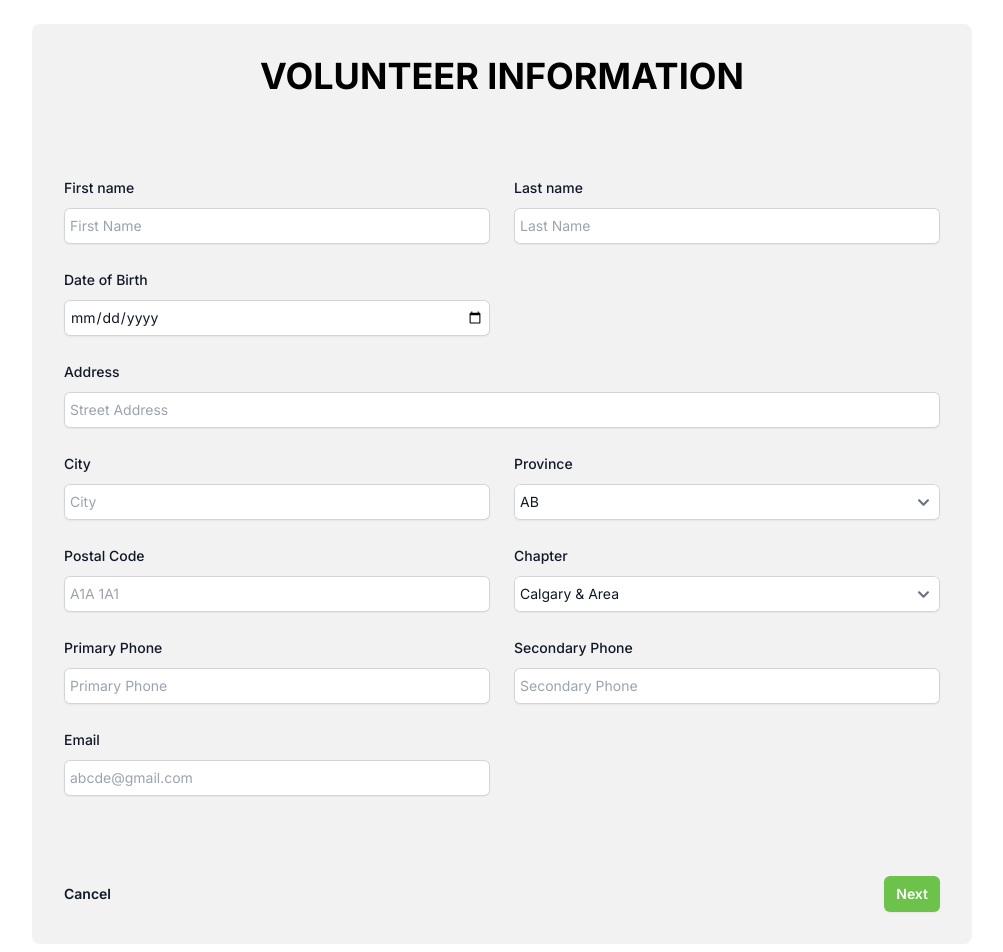
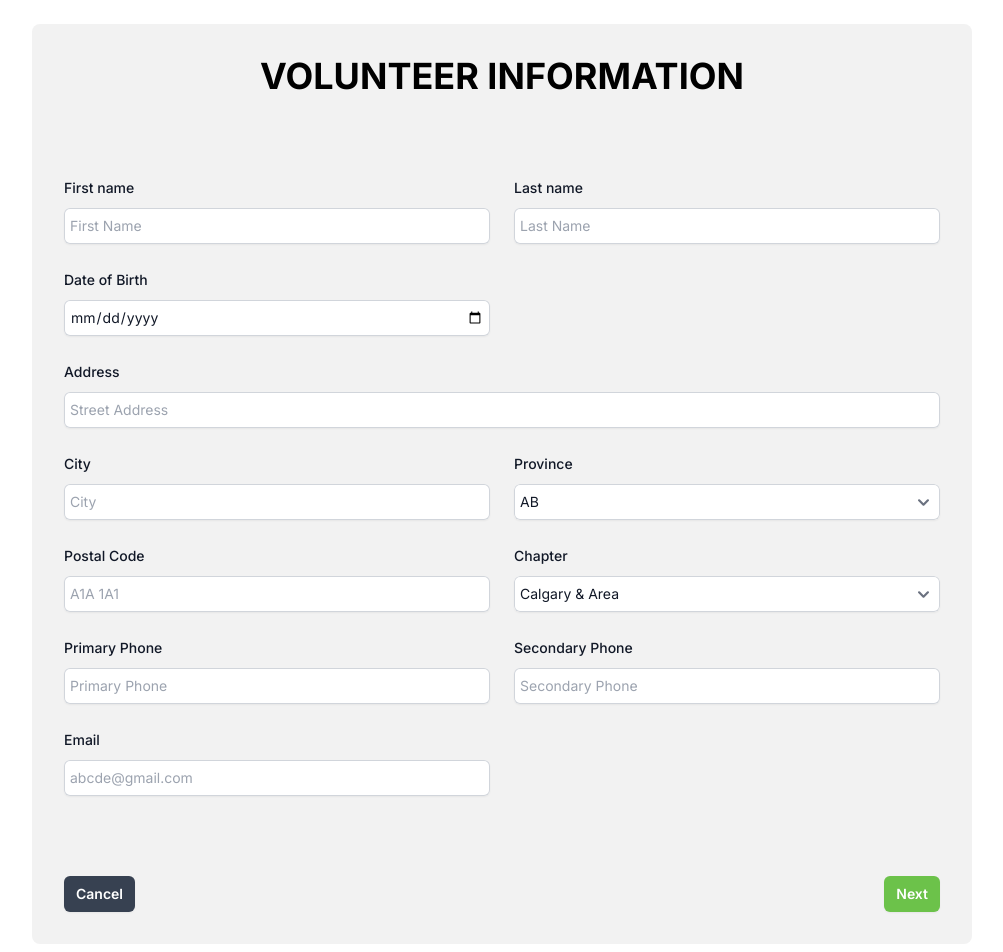
Before and after one commit to kngjms15/krvms, a Next.js app: page / in a window 1280 px wide. Shown: the top 952 px of the page, without its empty margins (138-1141 px from the left). Built offline with nearby package versions, Linux system fonts and the light colour scheme.

Commit message:
Update volunteerInfo.tsx

```diff
--- a/app/registration/volunteerInfo/volunteerInfo.tsx
+++ b/app/registration/volunteerInfo/volunteerInfo.tsx
@@ -269,7 +269,7 @@ const VolunteerInfo = () => {
           <button
             type="button"
             id="volunteer-info-cancel"
-            className="text-sm font-semibold leading-6 text-gray-900 hover:text-gray-400 "
+            className="rounded-md bg-gray-700 px-3 py-2 text-sm font-semibold text-white shadow-sm hover:opacity-75"
           >
             Cancel
           </button>
```
